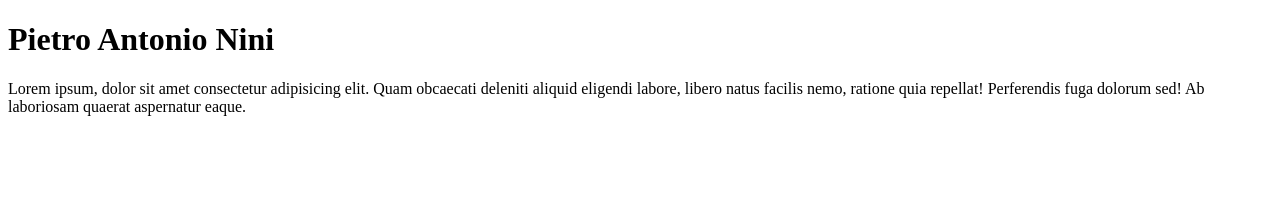
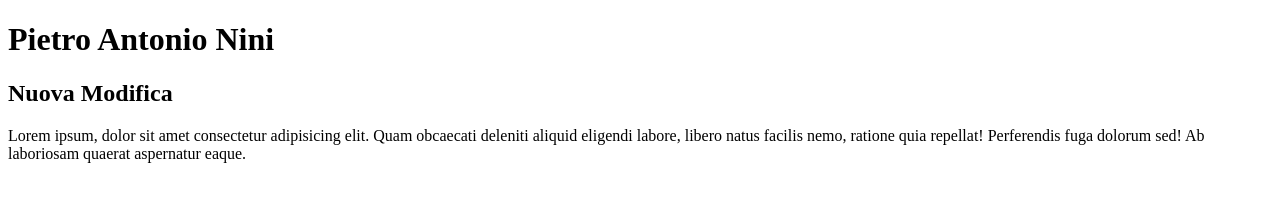
Before and after one commit to LucaPiantadosi27/esercitazione, a plain HTML site: page pietro.html in a window 1280 px wide. Drawn offline with Linux system fonts and the light colour scheme.

Commit message:
Modifica

```diff
--- a/pietro.html
+++ b/pietro.html
@@ -8,6 +8,7 @@
 <body>
     <div>
         <h1>Pietro Antonio Nini</h1>
+        <h2>Nuova Modifica</h2>
         <p>Lorem ipsum, dolor sit amet consectetur adipisicing elit. Quam obcaecati deleniti aliquid eligendi labore, libero natus facilis nemo, ratione quia repellat! Perferendis fuga dolorum sed! Ab laboriosam quaerat aspernatur eaque.</p>
     </div>
 </body>
```
